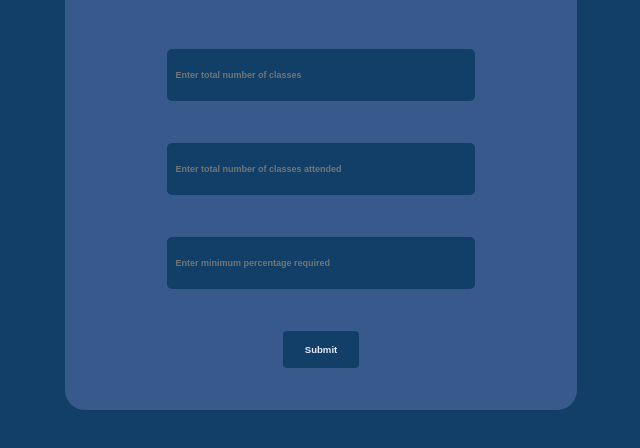
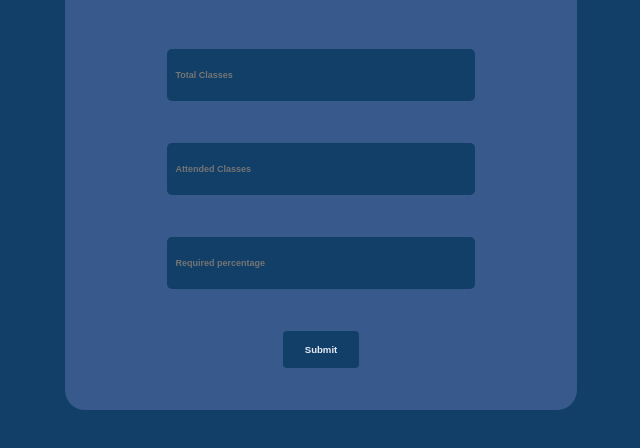
Before and after one commit to ananthak803/Debarred_Checker, a plain HTML site: page index.html in a window 1280 px wide. Shown: the part 250-698 px from the top of the page, without its empty margins (319-959 px from the left). Drawn offline with Linux system fonts and the light colour scheme.

Commit message:
Update input text index.html

```diff
--- a/index.html
+++ b/index.html
@@ -9,9 +9,9 @@
 <body>
     <div class="main">
     <span class="headingText">Debarred Checker</span>
-    <input class="input1" placeholder="Enter total number of classes">
-    <input class="input2" placeholder="Enter total number of classes attended">
-    <input class="input3" placeholder="Enter minimum percentage required">
+    <input class="input1" placeholder="Total Classes">
+    <input class="input2" placeholder="Attended Classes">
+    <input class="input3" placeholder="Required percentage">
     <button onclick="check()">Submit</button>
     <script src="main.js"></script>
     </div>
```
